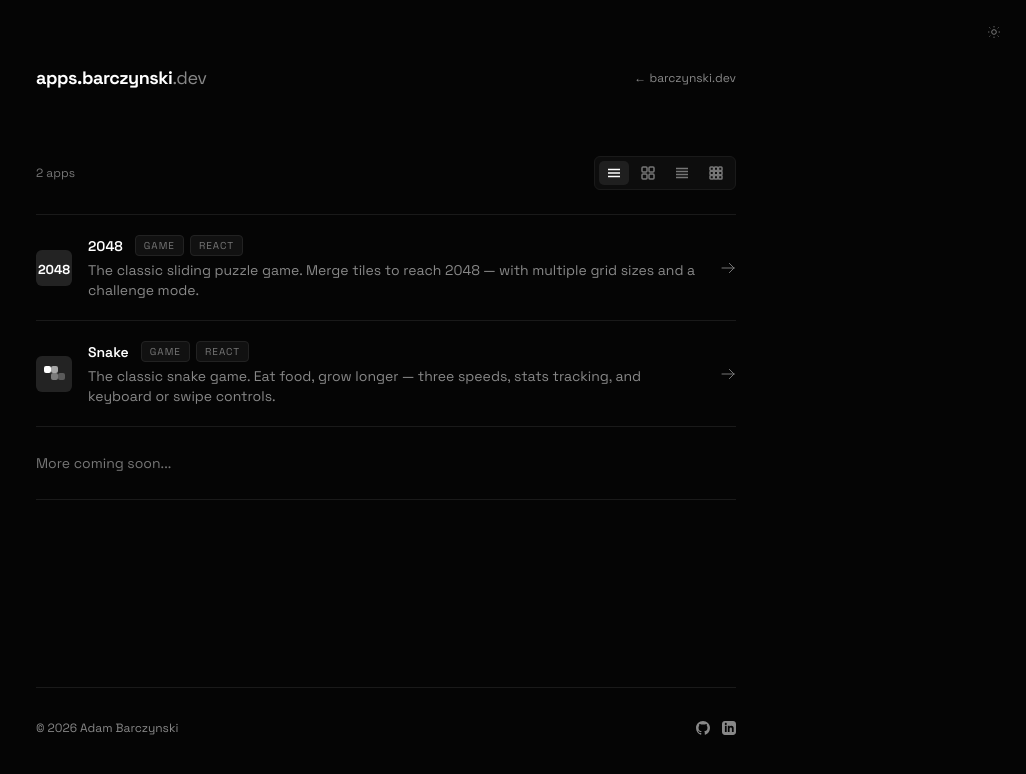
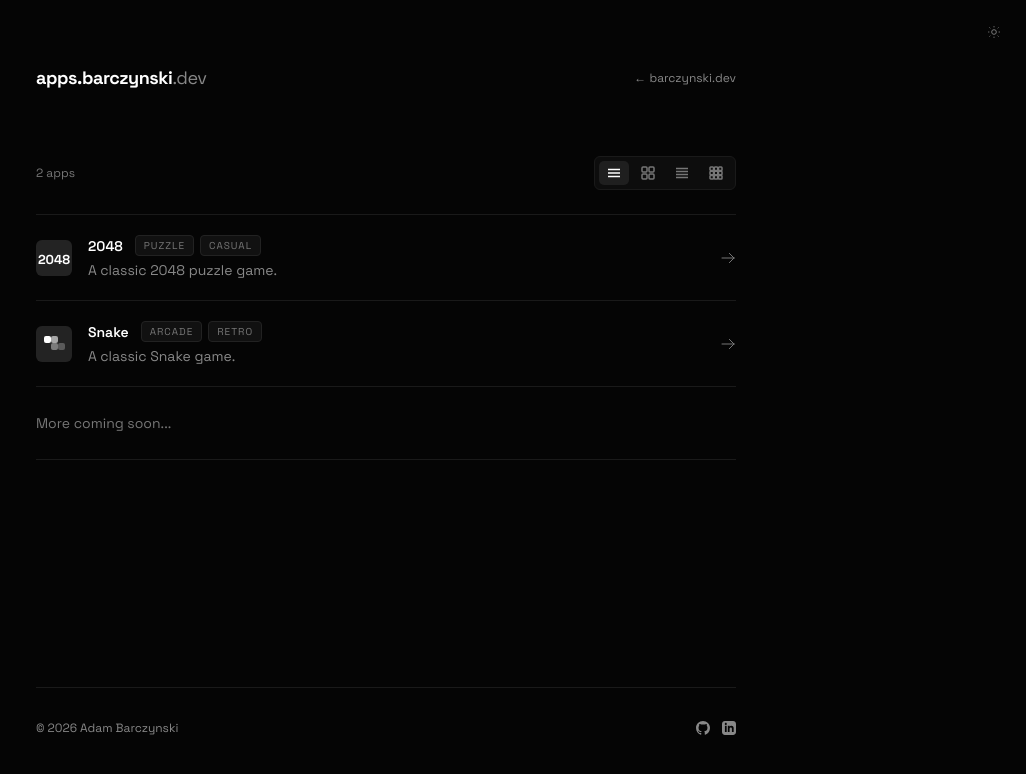
Before and after one commit to adambar88/apps-website, a React (Vite) app: page / in a window 1280 px wide. Shown: the top 774 px of the page, without its empty margins (254-1280 px from the left). Built offline with nearby package versions, Linux system fonts and the light colour scheme.

Commit message:
Populate apps array with 2048 and snake games

```diff
--- a/src/App.tsx
+++ b/src/App.tsx
@@ -30,18 +30,18 @@ const IconSnake = () => (
 const apps: AppEntry[] = [
   {
     title: '2048',
-    description: 'The classic sliding puzzle game. Merge tiles to reach 2048 — with multiple grid sizes and a challenge mode.',
+    description: 'A classic 2048 puzzle game.',
     path: '/2048/',
-    tags: ['game', 'react'],
-    icon: <Icon2048 />,
+    tags: ['puzzle', 'casual'],
+    icon: <Icon2048 />
   },
   {
     title: 'Snake',
-    description: 'The classic snake game. Eat food, grow longer — three speeds, stats tracking, and keyboard or swipe controls.',
+    description: 'A classic Snake game.',
     path: '/snake/',
-    tags: ['game', 'react'],
-    icon: <IconSnake />,
-  },
+    tags: ['arcade', 'retro'],
+    icon: <IconSnake />
+  }
 ]
 
 type View = 'list' | 'grid' | 'compact' | 'drawer'
```
